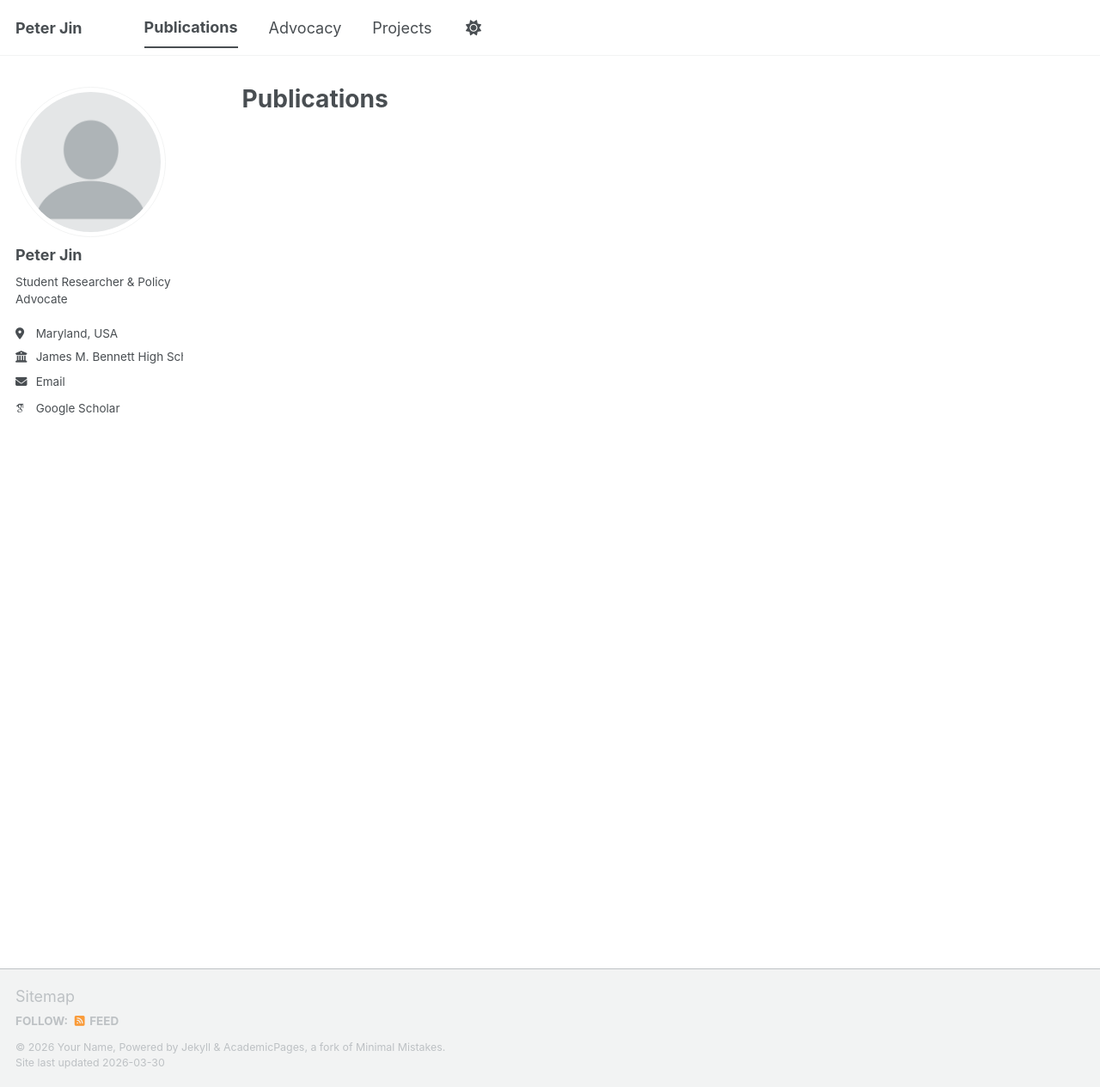
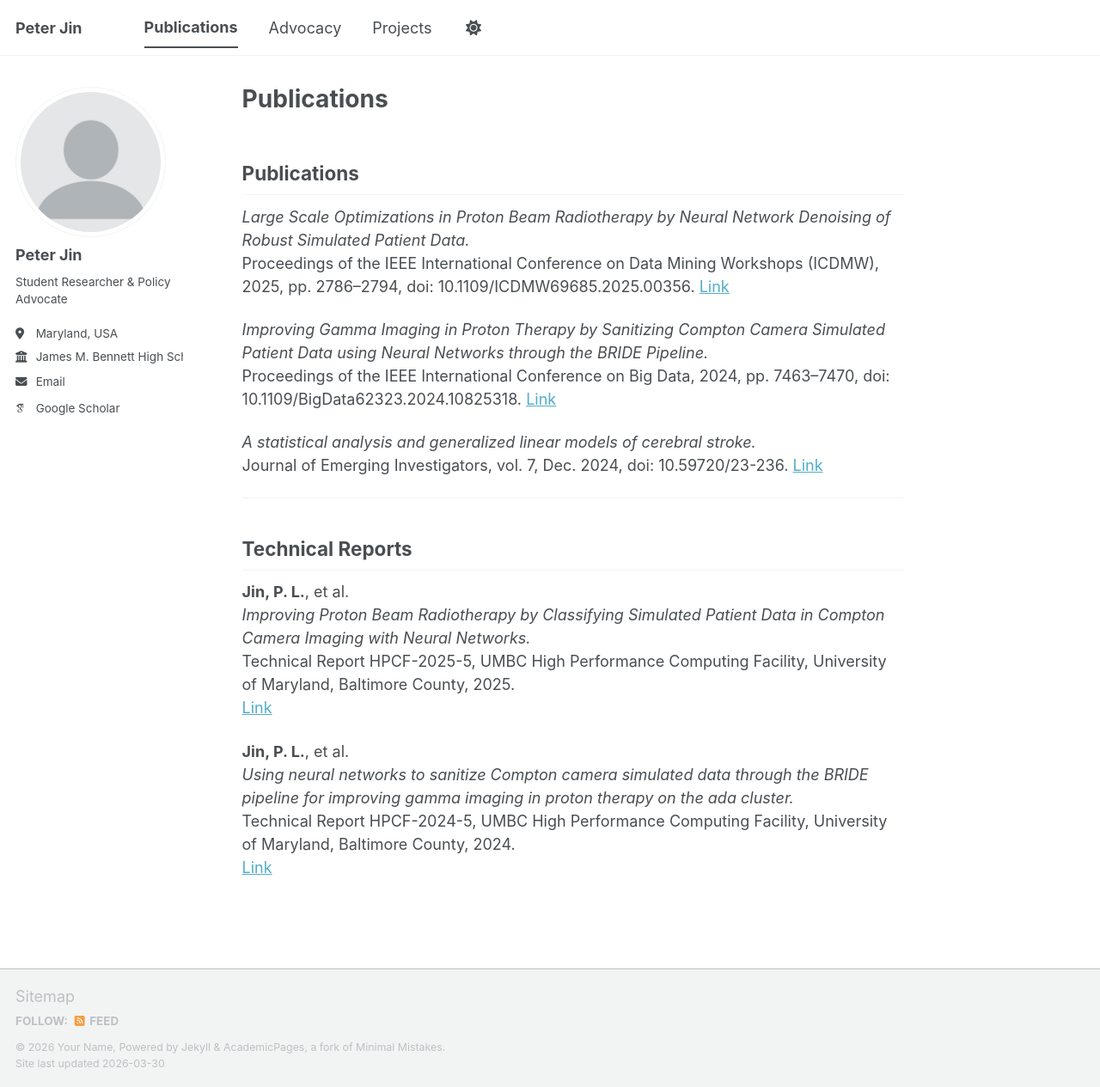
Before and after one commit to peterljin/peterljin.github.io, a Jekyll site: the page built from _pages/publications.md, in a window 1280 px wide and 1265 px high. Shown: the whole window at 86% size. Built offline with Jekyll 4.4.1, drawn with Linux system fonts in a browser that asks for light colours; some web fonts are replaced; a script bundle is joined from its source files by our own code; library files that are not in the unit come from our copies.

Commit message:
Update publications.md

```diff
--- a/_pages/publications.md
+++ b/_pages/publications.md
@@ -2,5 +2,31 @@
 title: "Publications"
 permalink: /publications/
 author_profile: true
-layout: archive
 ---
+
+## Publications
+*Large Scale Optimizations in Proton Beam Radiotherapy by Neural Network Denoising of Robust Simulated Patient Data.*
+Proceedings of the IEEE International Conference on Data Mining Workshops (ICDMW), 2025, pp. 2786–2794, doi: 10.1109/ICDMW69685.2025.00356.
+[Link](https://doi.org/10.1109/ICDMW69685.2025.00356)
+
+*Improving Gamma Imaging in Proton Therapy by Sanitizing Compton Camera Simulated Patient Data using Neural Networks through the BRIDE Pipeline.*
+Proceedings of the IEEE International Conference on Big Data, 2024, pp. 7463–7470, doi: 10.1109/BigData62323.2024.10825318.
+[Link](https://doi.org/10.1109/BigData62323.2024.10825318)
+
+*A statistical analysis and generalized linear models of cerebral stroke.*
+Journal of Emerging Investigators, vol. 7, Dec. 2024, doi: 10.59720/23-236.
+[Link](https://doi.org/10.59720/23-236)
+
+---
+
+## Technical Reports
+
+**Jin, P. L.**, et al.
+*Improving Proton Beam Radiotherapy by Classifying Simulated Patient Data in Compton Camera Imaging with Neural Networks.*
+Technical Report HPCF-2025-5, UMBC High Performance Computing Facility, University of Maryland, Baltimore County, 2025.
+[Link](https://hpcf-files.umbc.edu/research/papers/BigDataREU2025Team2.pdf)
+
+**Jin, P. L.**, et al.
+*Using neural networks to sanitize Compton camera simulated data through the BRIDE pipeline for improving gamma imaging in proton therapy on the ada cluster.*
+Technical Report HPCF-2024-5, UMBC High Performance Computing Facility, University of Maryland, Baltimore County, 2024.
+[Link](https://hpcf-files.umbc.edu/research/papers/BigDataREU2024Team2.pdf)
```
